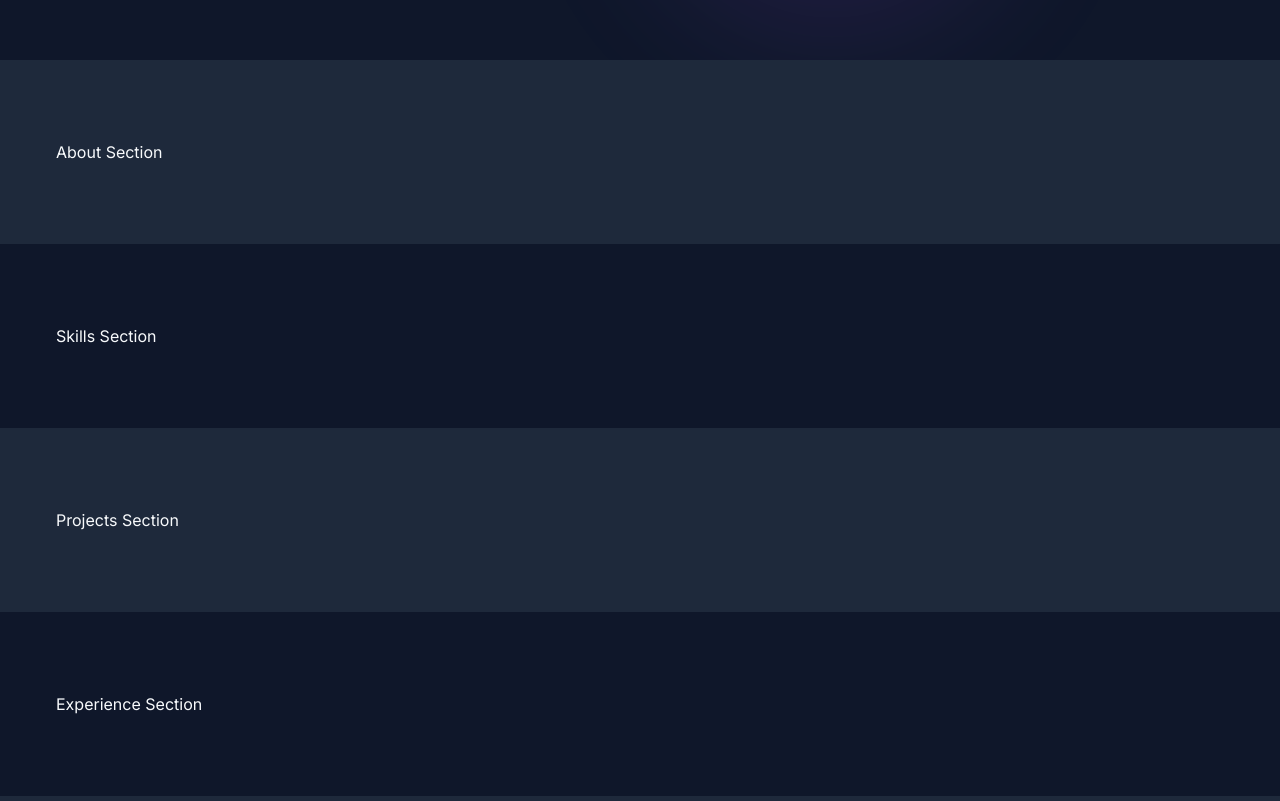
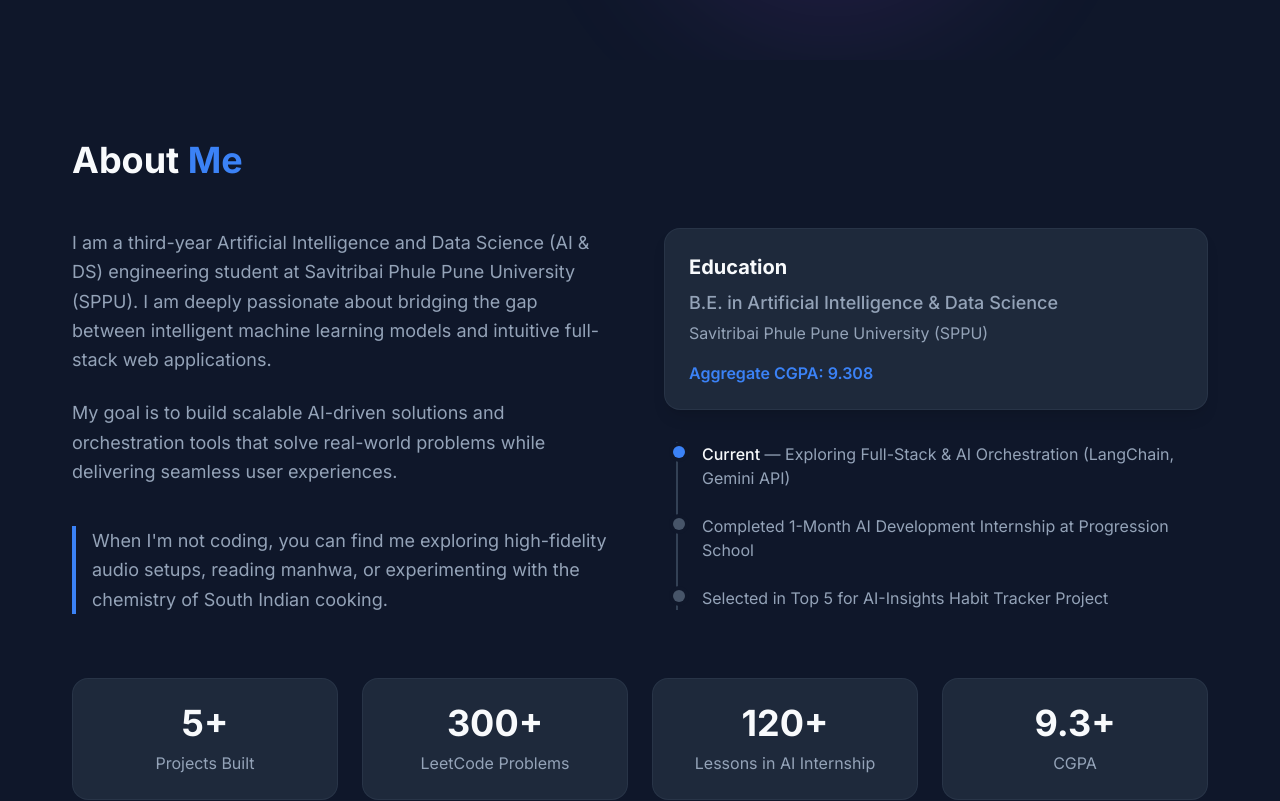
Before and after one commit to Alankit7/Portfolio_Website, a React app in the folder portfolio/: page / in a window 1280 px wide. Shown: the part 740-1541 px from the top of the page. Built offline with nearby package versions, Linux system fonts and the light colour scheme; the HTML template or start-up script is replaced by a standard one.

Commit message:
feat: implement About section with scroll animations and counters (Issue #6)

```diff
--- a/portfolio/package.json
+++ b/portfolio/package.json
@@ -12,8 +12,10 @@
   "dependencies": {
     "framer-motion": "^12.42.2",
     "react": "^19.2.7",
+    "react-countup": "^6.5.3",
     "react-dom": "^19.2.7",
     "react-icons": "^5.7.0",
+    "react-intersection-observer": "^10.1.0",
     "react-router-dom": "^7.18.1",
     "react-type-animation": "^3.2.0"
   },
--- a/portfolio/src/sections/About.jsx
+++ b/portfolio/src/sections/About.jsx
@@ -1,9 +1,159 @@
+import { motion } from 'framer-motion';
+import CountUp from 'react-countup';
+import { useInView } from 'react-intersection-observer';
+
 export default function About() {
+  const { ref: statsRef, inView: statsInView } = useInView({ triggerOnce: true, threshold: 0.1 });
+
+  const fadeUpVariant = {
+    hidden: { opacity: 0, y: 30 },
+    visible: { opacity: 1, y: 0, transition: { duration: 0.5 } }
+  };
+
+  const staggerContainer = {
+    hidden: { opacity: 0 },
+    visible: {
+      opacity: 1,
+      transition: {
+        staggerChildren: 0.2
+      }
+    }
+  };
+
+  const statItemVariant = {
+    hidden: { opacity: 0, y: 20 },
+    visible: { opacity: 1, y: 0, transition: { duration: 0.5 } }
+  };
+
   return (
-    <section id="about" className="py-20 bg-slate-800">
-      <div className="container mx-auto px-4">
-        <h2>About Section</h2>
+    <section id="about" className="section-container">
+      {/* A. Section header */}
+      <motion.h2
+        className="text-3xl md:text-4xl font-bold text-textMain mb-12"
+        initial="hidden"
+        whileInView="visible"
+        viewport={{ once: true }}
+        variants={fadeUpVariant}
+      >
+        About <span className="text-primary">Me</span>
+      </motion.h2>
+
+      {/* B. Layout Grid */}
+      <div className="grid grid-cols-1 lg:grid-cols-2 gap-12">
+
+        {/* C. Left Column — Summary */}
+        <motion.div
+          initial="hidden"
+          whileInView="visible"
+          viewport={{ once: true }}
+          variants={fadeUpVariant}
+          className="flex flex-col gap-6"
+        >
+          <p className="text-lg text-textSecondary leading-relaxed">
+            I am a third-year Artificial Intelligence and Data Science (AI & DS)
+            engineering student at Savitribai Phule Pune University (SPPU). I am
+            deeply passionate about bridging the gap between intelligent machine
+            learning models and intuitive full-stack web applications.
+          </p>
+          <p className="text-lg text-textSecondary leading-relaxed">
+            My goal is to build scalable AI-driven solutions and orchestration
+            tools that solve real-world problems while delivering seamless user
+            experiences.
+          </p>
+          <p className="text-lg text-textSecondary leading-relaxed mt-4 border-l-4 border-primary pl-4">
+            When I'm not coding, you can find me exploring high-fidelity audio
+            setups, reading manhwa, or experimenting with the chemistry of South
+            Indian cooking.
+          </p>
+        </motion.div>
+
+        {/* D. Right Column — Education & Timeline */}
+        <motion.div
+          initial="hidden"
+          whileInView="visible"
+          viewport={{ once: true }}
+          variants={fadeUpVariant}
+          className="flex flex-col gap-8"
+        >
+          {/* Education Card */}
+          <div className="card">
+            <h3 className="text-xl font-bold text-textMain mb-2">Education</h3>
+            <p className="text-lg text-textSecondary font-medium mb-1">
+              B.E. in Artificial Intelligence & Data Science
+            </p>
+            <p className="text-textSecondary mb-4">
+              Savitribai Phule Pune University (SPPU)
+            </p>
+            <p className="text-primary font-semibold">
+              Aggregate CGPA: 9.308
+            </p>
+          </div>
+
+          {/* Mini-timeline */}
+          <div className="border-l-2 border-slate-700 ml-3 pl-6 space-y-6">
+            <div className="relative">
+              <span className="absolute -left-[29px] top-1 h-3 w-3 rounded-full bg-primary ring-4 ring-background"></span>
+              <p className="text-textSecondary">
+                <strong className="text-textMain font-medium">Current</strong> — Exploring Full-Stack & AI Orchestration (LangChain, Gemini API)
+              </p>
+            </div>
+            <div className="relative">
+              <span className="absolute -left-[29px] top-1 h-3 w-3 rounded-full bg-slate-600 ring-4 ring-background"></span>
+              <p className="text-textSecondary">
+                Completed 1-Month AI Development Internship at Progression School
+              </p>
+            </div>
+            <div className="relative">
+              <span className="absolute -left-[29px] top-1 h-3 w-3 rounded-full bg-slate-600 ring-4 ring-background"></span>
+              <p className="text-textSecondary">
+                Selected in Top 5 for AI-Insights Habit Tracker Project
+              </p>
+            </div>
+          </div>
+        </motion.div>
       </div>
+
+      {/* E. Bottom row — Animated counters */}
+      <motion.div
+        ref={statsRef}
+        initial="hidden"
+        whileInView="visible"
+        viewport={{ once: true }}
+        variants={staggerContainer}
+        className="grid grid-cols-2 md:grid-cols-4 gap-6 mt-16"
+      >
+        {/* Stat 1 */}
+        <motion.div variants={statItemVariant} className="text-center p-6 bg-card rounded-2xl border border-slate-700/50">
+          <h4 className="text-3xl md:text-4xl font-bold text-textMain mb-2">
+            {statsInView ? <CountUp start={0} end={5} suffix="+" duration={2.5} /> : '0+'}
+          </h4>
+          <p className="text-textSecondary text-sm md:text-base">Projects Built</p>
+        </motion.div>
+
+        {/* Stat 2 */}
+        <motion.div variants={statItemVariant} className="text-center p-6 bg-card rounded-2xl border border-slate-700/50">
+          <h4 className="text-3xl md:text-4xl font-bold text-textMain mb-2">
+            {statsInView ? <CountUp start={0} end={300} suffix="+" duration={2.5} /> : '0+'}
+          </h4>
+          <p className="text-textSecondary text-sm md:text-base">LeetCode Problems</p>
+        </motion.div>
+
+        {/* Stat 3 */}
+        <motion.div variants={statItemVariant} className="text-center p-6 bg-card rounded-2xl border border-slate-700/50">
+          <h4 className="text-3xl md:text-4xl font-bold text-textMain mb-2">
+            {statsInView ? <CountUp start={0} end={120} suffix="+" duration={2.5} /> : '0+'}
+          </h4>
+          <p className="text-textSecondary text-sm md:text-base">Lessons in AI Internship</p>
+        </motion.div>
+
+        {/* Stat 4 */}
+        <motion.div variants={statItemVariant} className="text-center p-6 bg-card rounded-2xl border border-slate-700/50">
+          <h4 className="text-3xl md:text-4xl font-bold text-textMain mb-2">
+            {statsInView ? <CountUp start={0} end={9.3} decimals={1} suffix="+" duration={2.5} /> : '0.0+'}
+          </h4>
+          <p className="text-textSecondary text-sm md:text-base">CGPA</p>
+        </motion.div>
+      </motion.div>
     </section>
   );
 }
```
Also changed, not shown: 1 other file (tests, documents, lock files or other folders).
